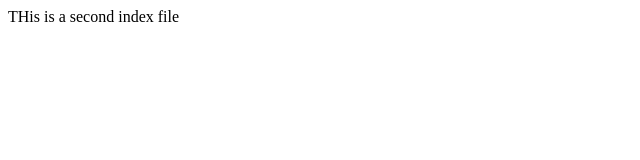
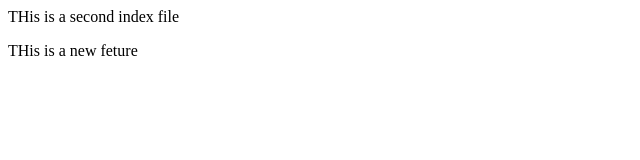
Before and after one commit to sahilgoswami5180/testgit, a plain HTML site: page index.html in a window 1280 px wide. Shown: the whole page, without its empty margins (0-640 px from the left). Drawn offline with Linux system fonts and the light colour scheme.

Commit message:
add new feture

```diff
--- a/index.html
+++ b/index.html
@@ -1 +1,2 @@
 <p>THis is a second index file</p>
+<p>THis is a new feture</p>
```
